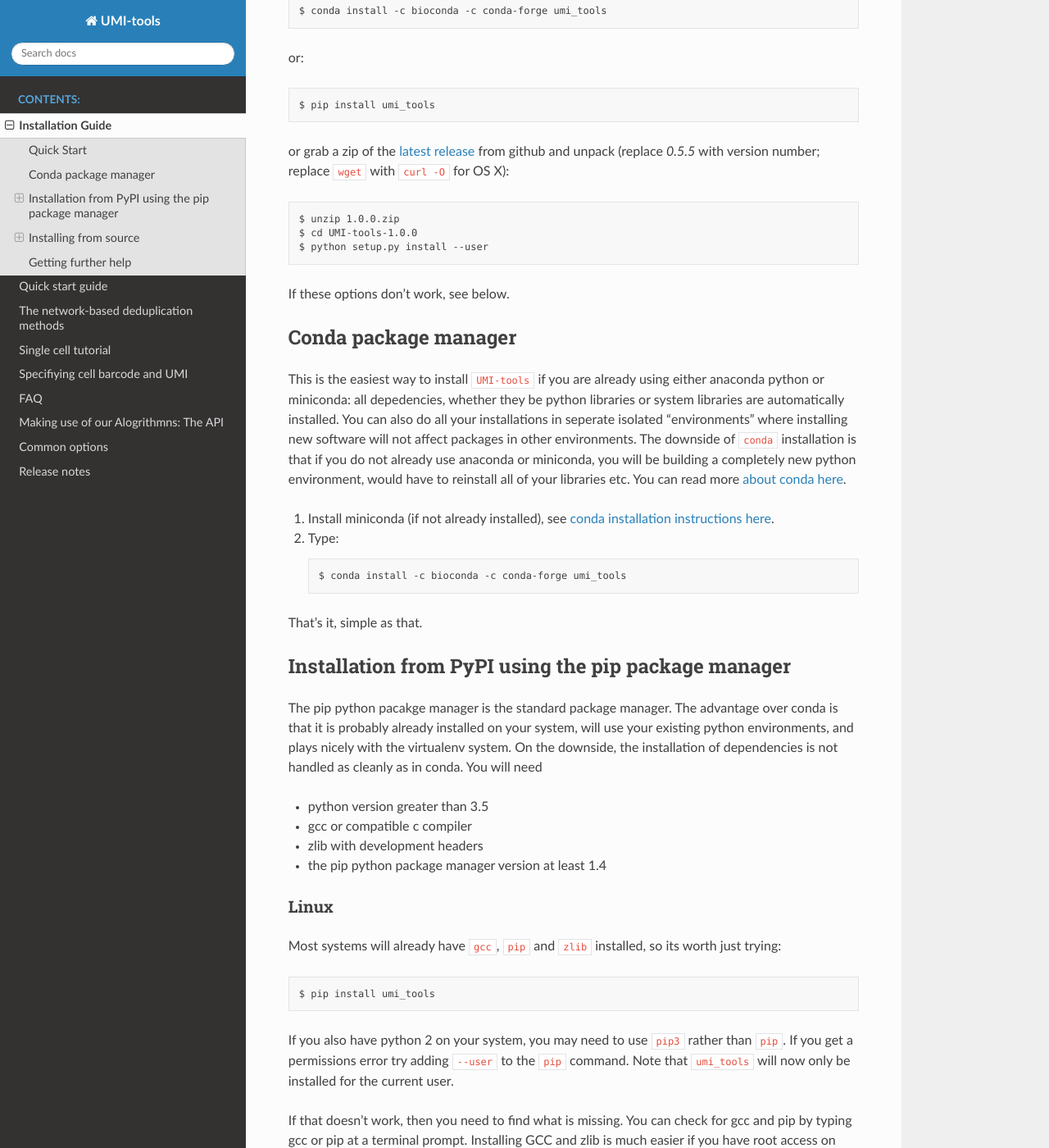
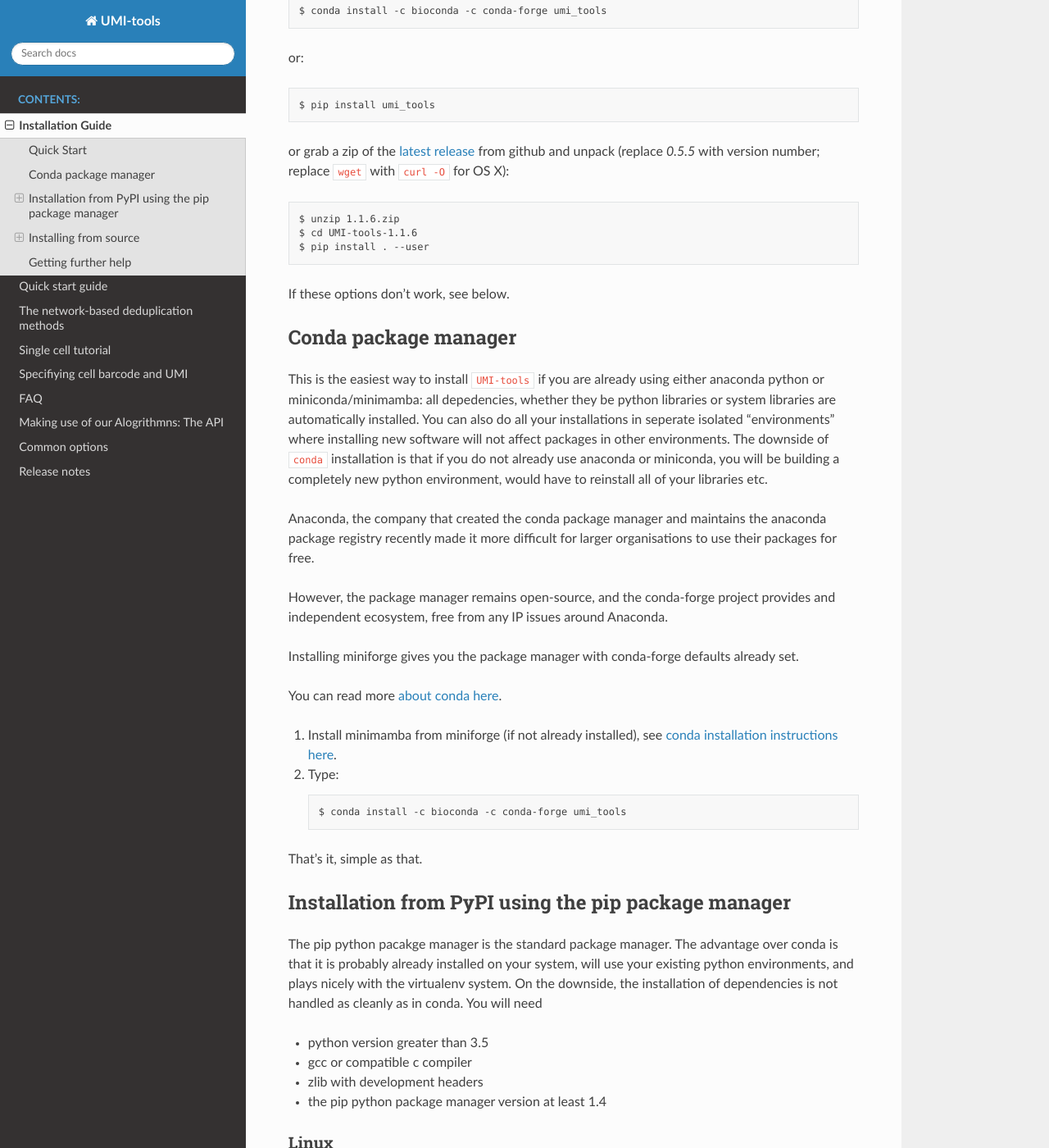
Before and after one commit to CGATOxford/UMI-tools, a Sphinx documentation site: the page built from doc/INSTALL.rst, in a window 1280 px wide and 1400 px high, scrolled down 913 px. Shown: the whole window at 82% size. Built offline with Sphinx 7.4.7 and the Read the Docs theme 3.1.0, drawn with Linux system fonts in a browser that asks for light colours; some of the changed text lies outside the part shown.

Commit message:
Update INSTALL.rst
Update INSTALL.rst to account for the change to pyproject.toml

```diff
--- a/doc/INSTALL.rst
+++ b/doc/INSTALL.rst
@@ -31,9 +31,9 @@
 or grab a zip of the `latest release`_ from github and unpack
 (replace `0.5.5` with version number; replace ``wget`` with ``curl -O`` for OS X)::
 
-    $ unzip 1.0.0.zip
-    $ cd UMI-tools-1.0.0
-    $ python setup.py install --user
+    $ unzip 1.1.6.zip
+    $ cd UMI-tools-1.1.6
+    $ pip install . --user
 
 If these options don't work, see below.
 
@@ -41,16 +41,28 @@
 ----------------------
 
 This is the easiest way to install ``UMI-tools`` if you are already using
-either anaconda python or miniconda: all depedencies, whether they be
+either anaconda python or miniconda/minimamba: all depedencies, whether they be
 python libraries or system libraries are automatically installed. You
 can also do all your installations in seperate isolated "environments"
 where installing new software will not affect packages in other
 environments. The downside of ``conda`` installation is that if you do not
 already use anaconda or miniconda, you will be building a completely
 new python environment, would have to reinstall all of your libraries
-etc. You can read more `about conda here`_.
+etc.
 
-1. Install miniconda (if not already installed), see `conda
+Anaconda, the company that created the conda package manager and maintains
+the anaconda package registry recently made it more difficult for larger
+organisations to use their packages for free.
+
+However, the package manager remains open-source, and the conda-forge project
+provides and independent ecosystem, free from any IP issues around Anaconda.
+
+Installing miniforge gives you the package manager with conda-forge defaults
+already set.
+
+You can read more `about conda here`_.
+
+1. Install minimamba from miniforge (if not already installed), see `conda
    installation instructions here`_.
 
 2. Type::
@@ -203,8 +215,8 @@
     `master branch`_ (which should contain the lastest development
     version) and unpack the zip or tar and enter the directory::
 
-        $ unzip 1.0.0.zip
-        $ cd UMI-tools-1.0.0
+        $ unzip 1.1.6.zip
+        $ cd UMI-tools-1.1.6
 
     or clone the repository::
 
@@ -215,20 +227,13 @@
 
         $ pip install -r requirements.txt
 
-    or with ``conda``::
+    or with ``conda``/``mamba``::
 
-        $ conda install setuptools
-        $ conda install pandas
-        $ conda install future
-        $ conda install scipy
-        $ conda install matplotlib
-        $ conda config --add channels bioconda
-        $ conda install regex
-        $ conda install pysam
+        $ mamba install --only-deps -c bioconda umi_tools
 
-4.  Install UMI-tools using the ``setup.py`` script::
+4.  Install UMI-tools using the ``pip``::
 
-        $ python setup.py install --user
+        $ pip install . --user
 
 Completely from source
 +++++++++++++++++++++++
```
